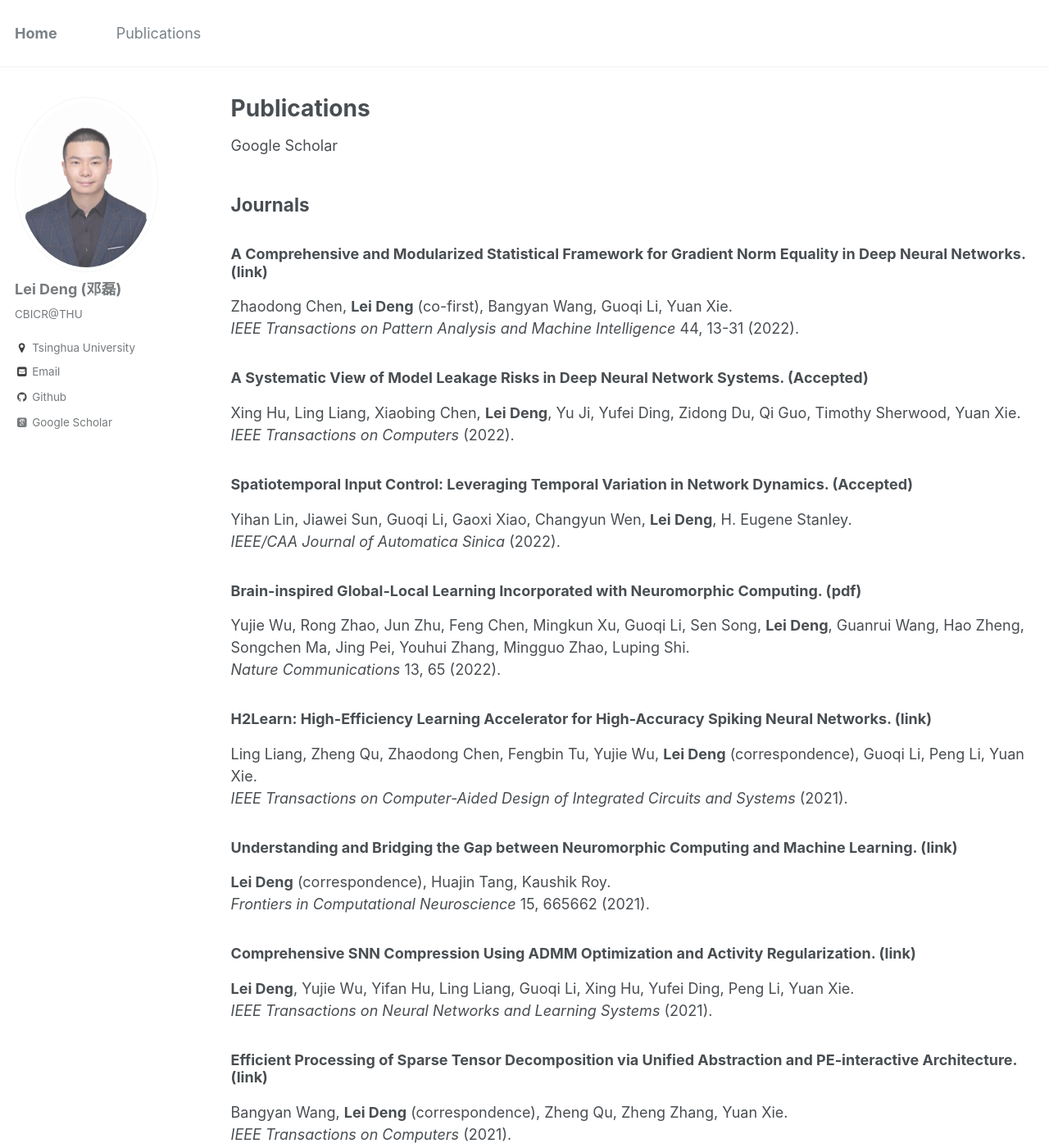
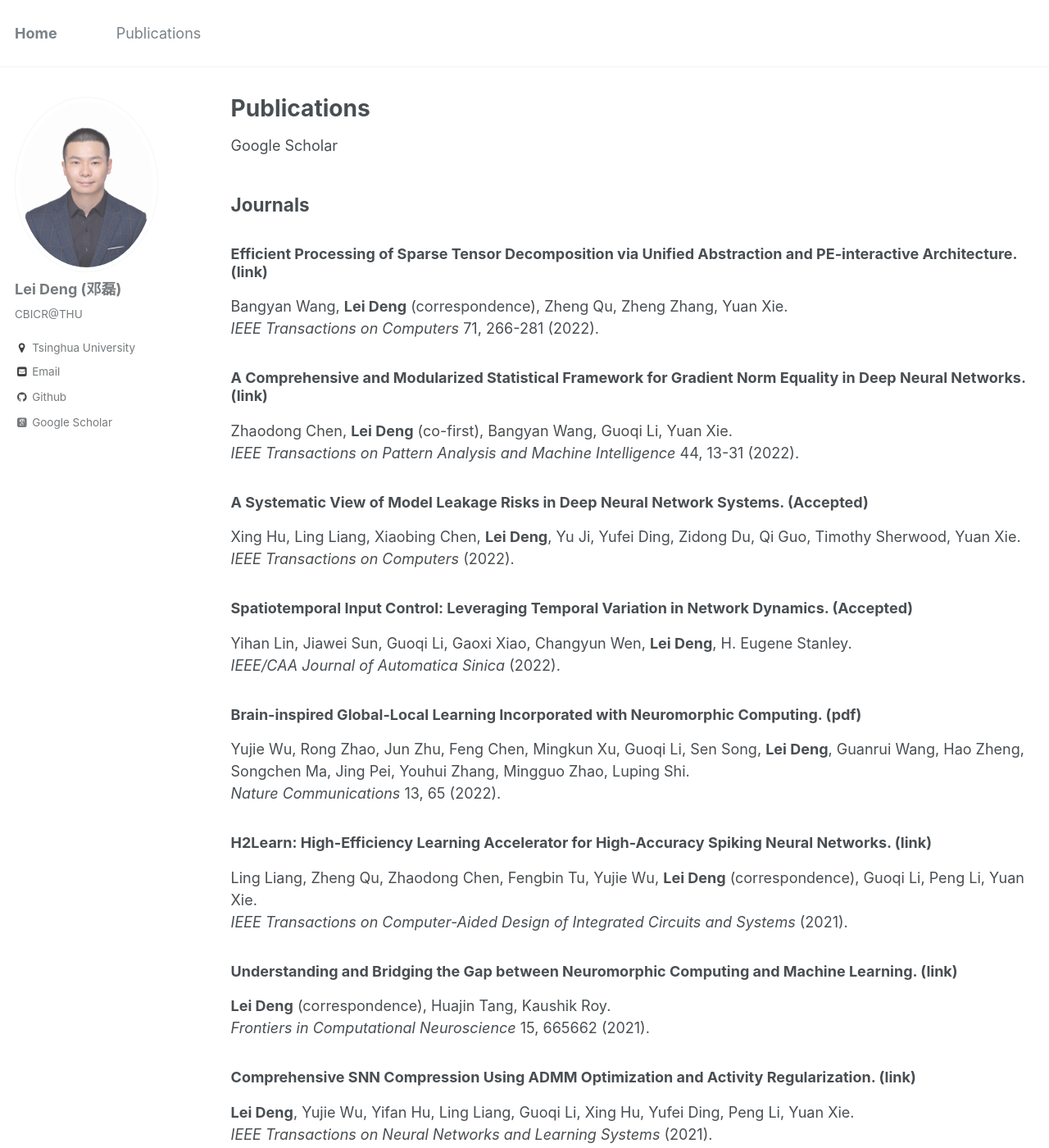
Before and after one commit to dllfei/dllfei.github.io, a Jekyll site: the page built from _pages/publications.md, in a window 1280 px wide and 1400 px high. Shown: the whole window at 82% size. Built offline with Jekyll 4.4.1, drawn with Linux system fonts in a browser that asks for light colours; some web fonts are replaced; part of the change alters nothing that is shown.

Commit message:
Update publications.md

```diff
--- a/_pages/publications.md
+++ b/_pages/publications.md
@@ -7,6 +7,10 @@ author_profile: true
 [Google Scholar](https://scholar.google.com/citations?user=vlqhAN4AAAAJ&hl=zh-CN)
 
 ## Journals
+
+### Efficient Processing of Sparse Tensor Decomposition via Unified Abstraction and PE-interactive Architecture. ([link](https://ieeexplore.ieee.org/document/9314209)) <br />
+Bangyan Wang, **Lei Deng** (correspondence), Zheng Qu, Zheng Zhang, Yuan Xie. <br />
+*IEEE Transactions on Computers* 71, 266-281 (2022).
 
 ### A Comprehensive and Modularized Statistical Framework for Gradient Norm Equality in Deep Neural Networks. ([link](https://ieeexplore.ieee.org/abstract/document/9143512)) <br />
 Zhaodong Chen, **Lei Deng** (co-first), Bangyan Wang, Guoqi Li, Yuan Xie. <br />
@@ -35,10 +39,6 @@ Ling Liang, Zheng Qu, Zhaodong Chen, Fengbin Tu, Yujie Wu, **Lei Deng** (corresp
 ### Comprehensive SNN Compression Using ADMM Optimization and Activity Regularization. ([link](https://ieeexplore.ieee.org/document/9597482)) <br />
 **Lei Deng**, Yujie Wu, Yifan Hu, Ling Liang, Guoqi Li, Xing Hu, Yufei Ding, Peng Li, Yuan Xie. <br />
 *IEEE Transactions on Neural Networks and Learning Systems* (2021).
-
-### Efficient Processing of Sparse Tensor Decomposition via Unified Abstraction and PE-interactive Architecture. ([link](https://ieeexplore.ieee.org/document/9314209)) <br />
-Bangyan Wang, **Lei Deng** (correspondence), Zheng Qu, Zheng Zhang, Yuan Xie. <br />
-*IEEE Transactions on Computers* (2021).
 
 ### Hardware-Enabled Efficient Data Processing with Tensor-Train Decomposition. ([link](https://ieeexplore.ieee.org/document/9351565)) <br />
 Zheng Qu, **Lei Deng** (correspondence), Bangyan Wang, Hengnu Chen, Jilan Lin, Ling Liang, Guoqi Li, Zheng Zhang, Yuan Xie. <br />
```
